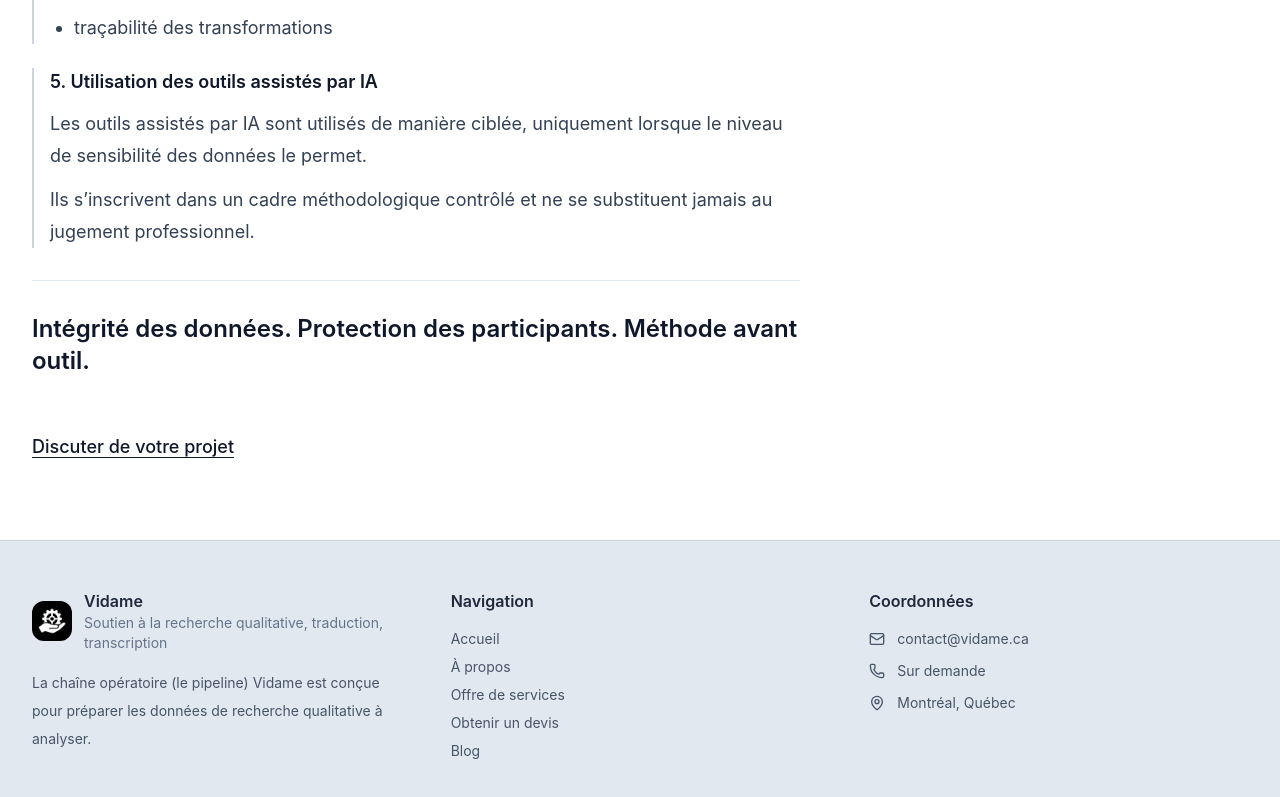
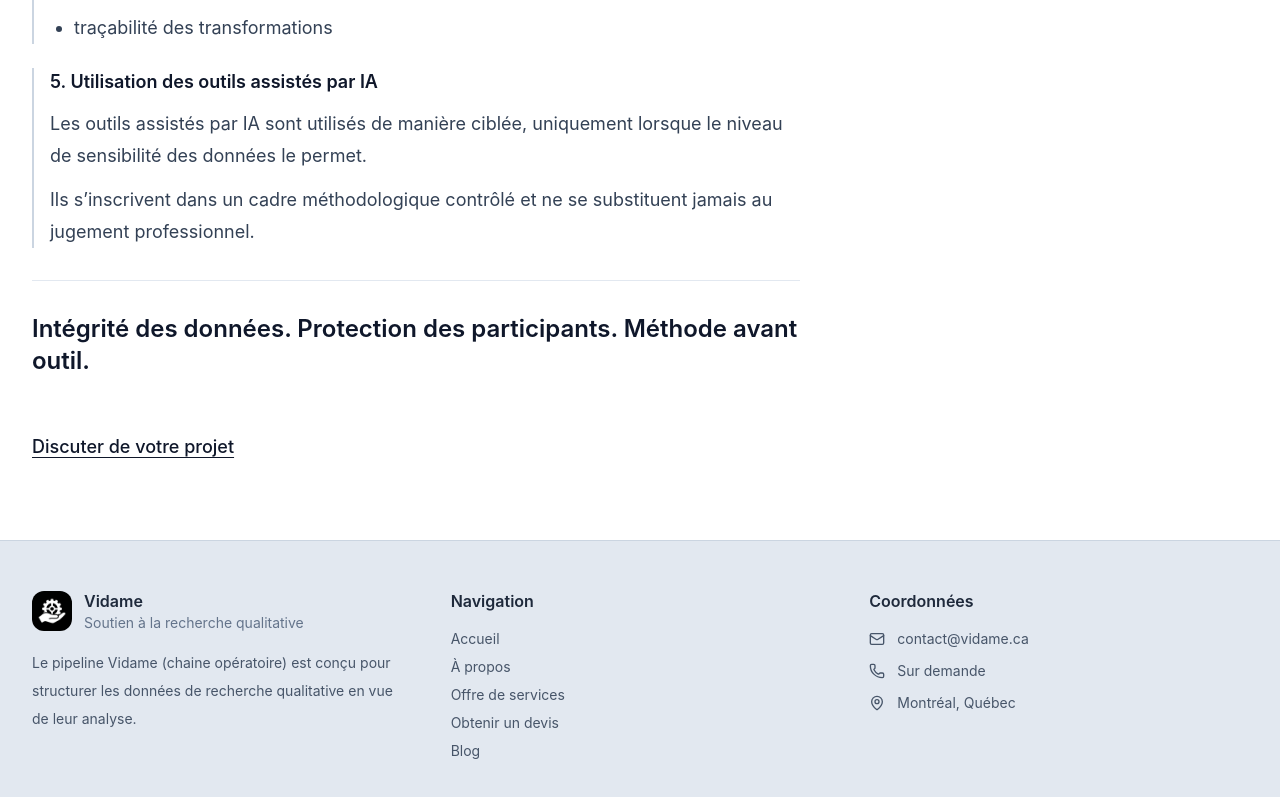
Before and after one commit to momopro21/vidame-recherche, a React (Vite) app: page / in a window 1280 px wide. Shown: the part 4386-5183 px from the top of the page. Built offline with nearby package versions, Linux system fonts and the light colour scheme; the HTML template or start-up script is replaced by a standard one.

Commit message:
Update App.tsx

```diff
--- a/src/App.tsx
+++ b/src/App.tsx
@@ -372,16 +372,16 @@ return (
           <div className="font-semibold">Vidame</div>
           <div className="text-sm text-slate-500">
             {lang === "fr"
-              ? "Soutien à la recherche qualitative, traduction, transcription"
-              : "Support for qualitative research, translation, and transcription"}
+              ? "Soutien à la recherche qualitative"
+              : "Support for qualitative research"}
           </div>
         </div>
       </div>
 
       <p className="text-sm leading-7 text-slate-600">
         {lang === "fr"
-          ? "La chaîne opératoire (le pipeline) Vidame est conçue pour préparer les données de recherche qualitative à analyser."
-          : "The Vidame operational chain (pipeline) is designed to prepare qualitative research data for analysis."}
+          ? "Le pipeline Vidame (chaine opératoire) est conçu pour structurer les données de recherche qualitative en vue de leur analyse."
+          : "The Vidame pipeline is designed to structure qualitative research data for analysis."}
       </p>
     </div>
 
```
